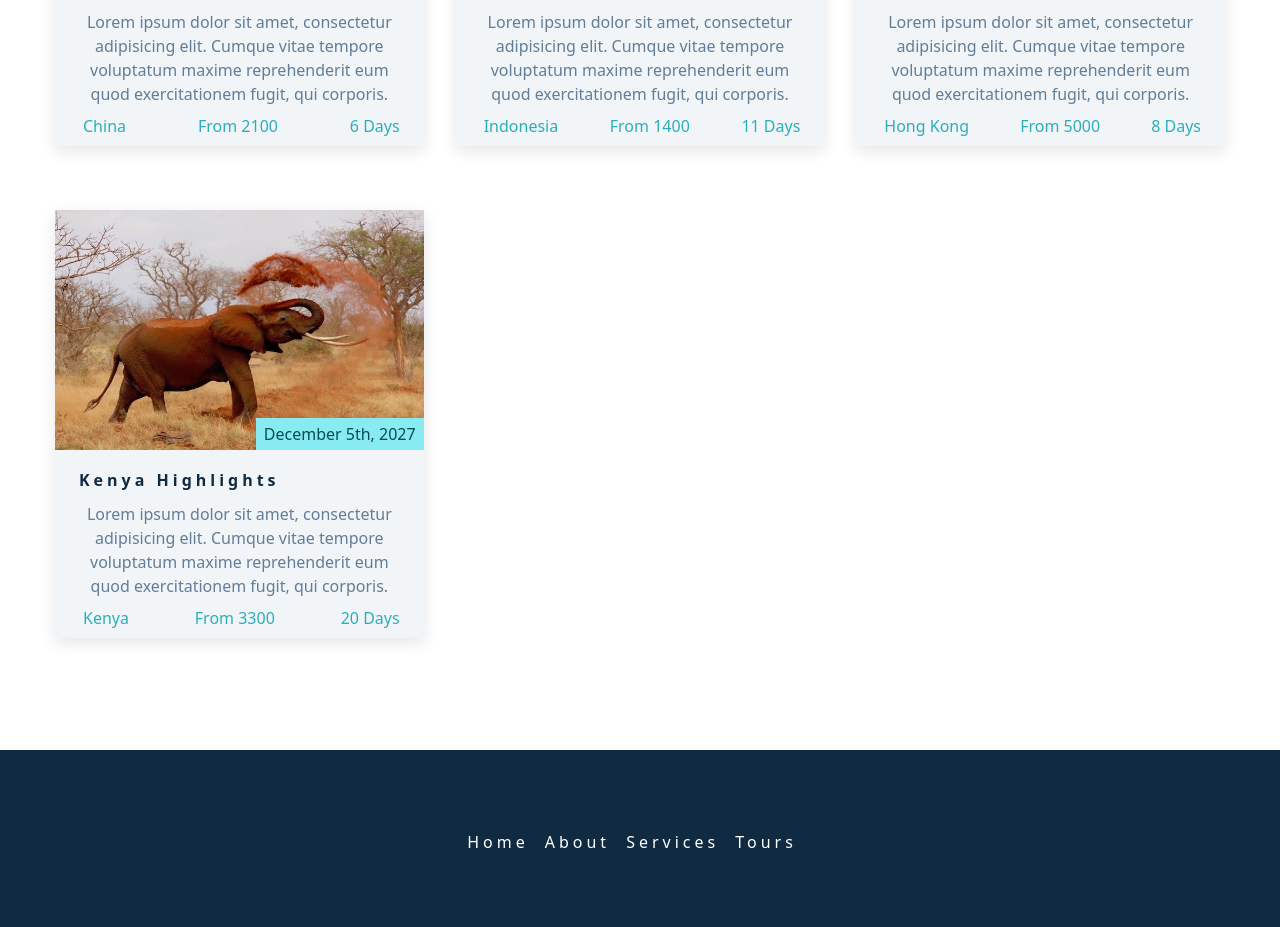
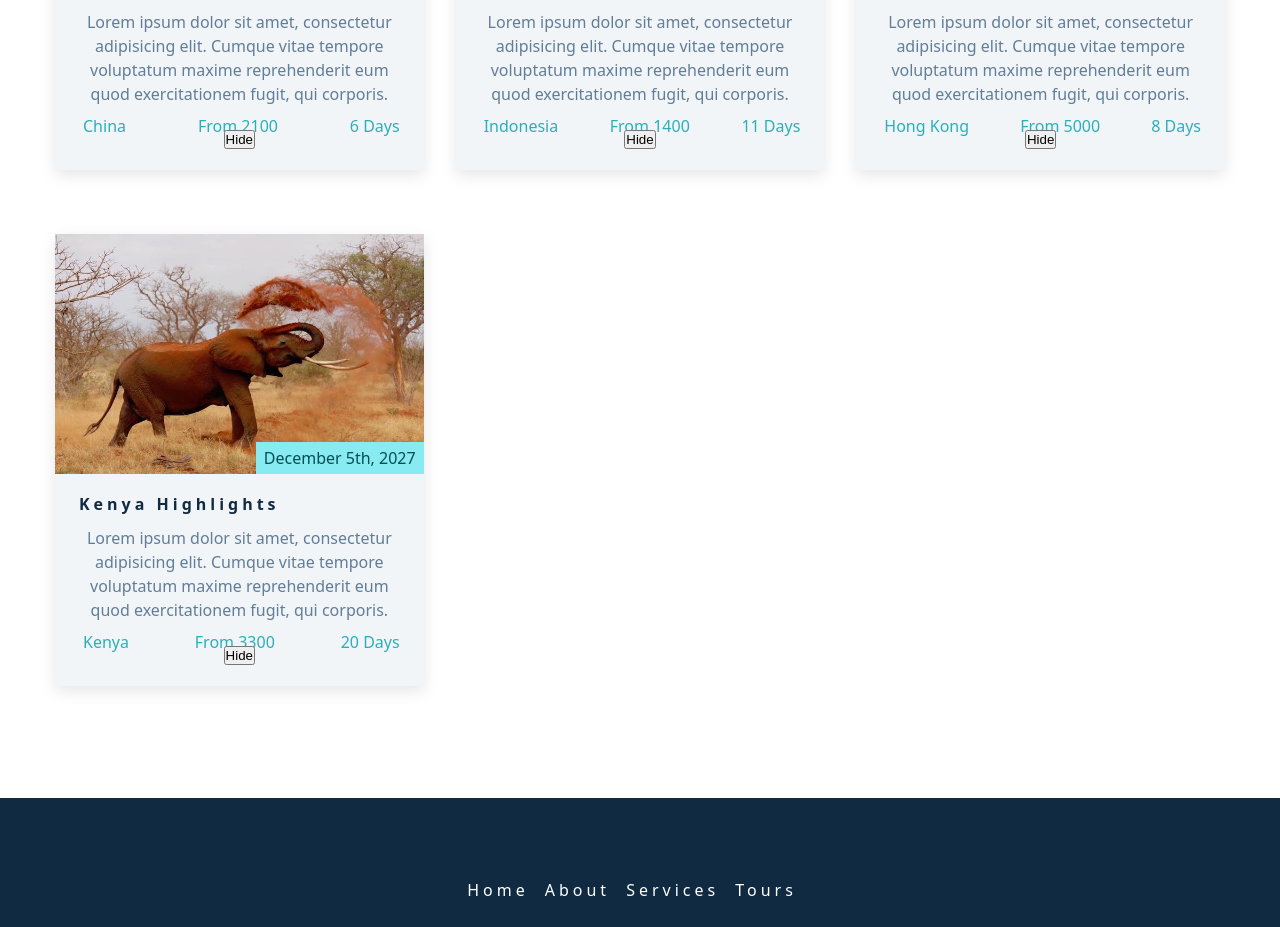
Before and after one commit to Juan-Valen/2-pair-programming, a React app in the folder week4-fe-pp/: page /tours in a window 1280 px wide. Shown: the part 1266-2193 px from the top of the page. Built offline with nearby package versions, Linux system fonts and the light colour scheme; the HTML template or start-up script is replaced by a standard one.

Commit message:
Update service and tour onDelete

```diff
--- a/week4-fe-pp/src/components/Service.jsx
+++ b/week4-fe-pp/src/components/Service.jsx
@@ -1,4 +1,7 @@
-const Service = ({ icon, title, text }) => {
+const Service = ({id, icon, title, text, onDelete }) => {
+   const handleDelete =() => {
+    onDelete(id);
+  }
   return (
     <article className='service'>
       <span className='service-icon'>
@@ -8,6 +11,7 @@ const Service = ({ icon, title, text }) => {
         <h4 className='service-title'>{title}</h4>
         <p className='service-text'>{text}</p>
       </div>
+       <button onClick={handleDelete}> Hide </button>
     </article>
   )
 }
--- a/week4-fe-pp/src/components/Services.jsx
+++ b/week4-fe-pp/src/components/Services.jsx
@@ -5,12 +5,16 @@ import { useState } from 'react'
 
 const Services = () => {
   const [servicesData, setServicesData] = useState(services);
+  const handleDeleteService = serviceId => {
+    const updatedServices = servicesData.filter(s =>s.id !== serviceId);
+    setServicesData(updatedServices);
+  }
   return (
     <section className='section services' id='services'>
       <Title title='our' subTitle='services' />
       <div className='section-center services-center'>
         {servicesData.map((service) => {
-          return <Service {...service} key={service.id} />
+          return <Service {...service} key={service.id} onDelete={handleDeleteService} />
         })}
       </div>
     </section>
--- a/week4-fe-pp/src/components/Tour.jsx
+++ b/week4-fe-pp/src/components/Tour.jsx
@@ -1,4 +1,7 @@
-function Tour({ image, date, title, info, location, duration, cost }) {
+function Tour({id, image, date, title, info, location, duration, cost, onDelete }) {
+  const handleDelete =() => {
+    onDelete(id);
+  }
   return (
     <article className="tour-card">
       <div className="tour-img-container">
@@ -20,6 +23,7 @@ function Tour({ image, date, title, info, location, duration, cost }) {
           <p>from {cost}</p>
           <p>{duration} days</p>
         </div>
+        <button onClick={handleDelete}> Hide </button>
       </div>
     </article>
   );
--- a/week4-fe-pp/src/components/Tours.jsx
+++ b/week4-fe-pp/src/components/Tours.jsx
@@ -4,14 +4,18 @@ import Title from "./Title";
 import Tour from "./Tour";
 
 const Tours = () => {
-    const [toursData, setToursData] = useState(tours);
+  const [toursData, setToursData] = useState(tours);
+  const handleDeleteTour = (tourId) => {
+    const updatedTours =toursData.filter((s) => s.id !== tourId);
+    setToursData(updatedTours);
+  };
   return (
     <section className="section" id="tours">
       <Title title="featured" subTitle="tours" />
 
       <div className="section-center featured-center">
         {toursData.map((tour) => {
-          return <Tour key={tour.id} {...tour} />;
+          return <Tour key={tour.id} {...tour} onDelete={handleDeleteTour} />
         })}
       </div>
     </section>
```
